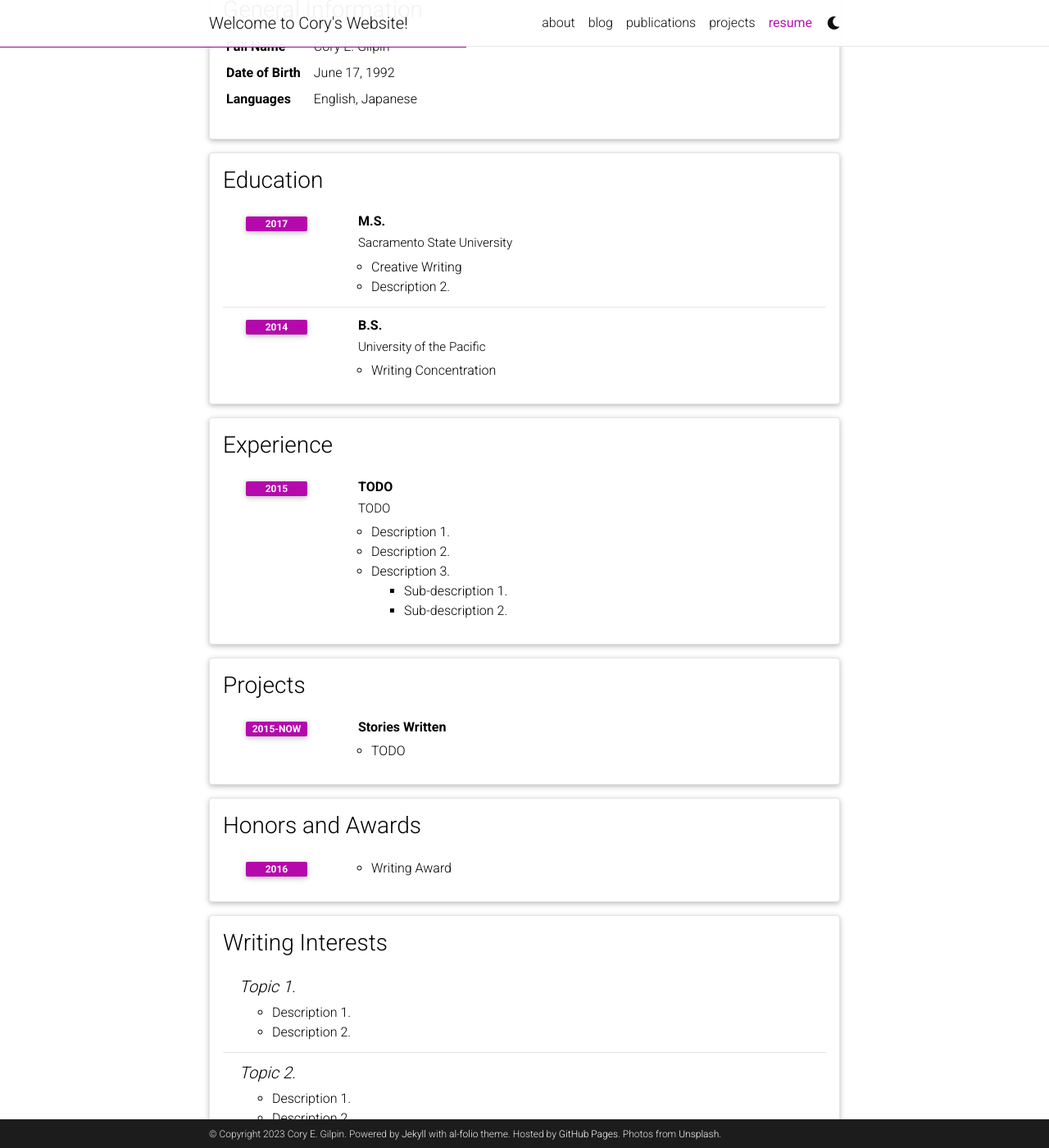
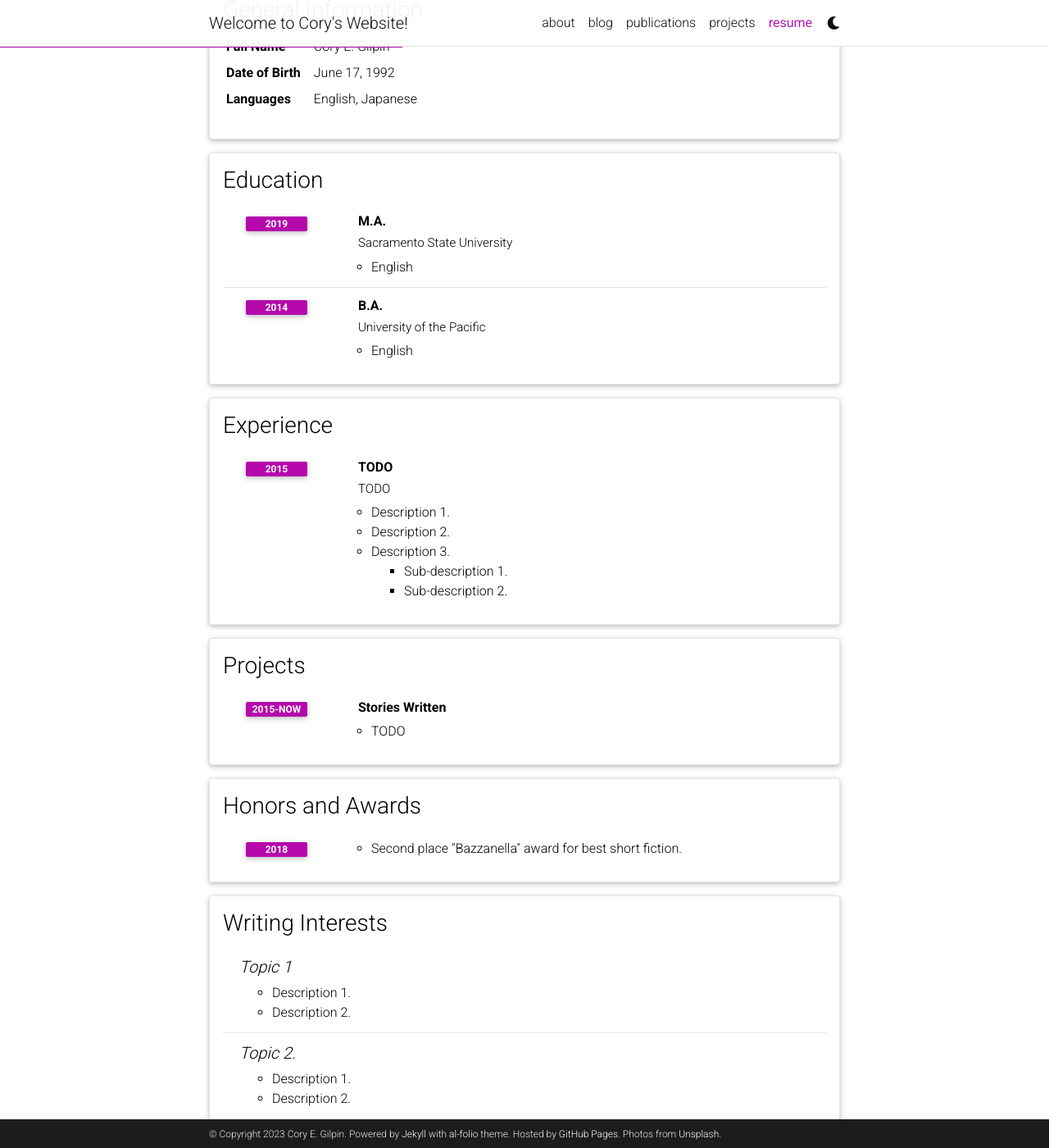
Before and after one commit to lgilpin/cegilpin, a Jekyll site: the page built from _pages/cv.md, in a window 1280 px wide and 1400 px high, scrolled down 207 px. Shown: the whole window at 82% size. Built offline with Jekyll 4.4.1, drawn with Linux system fonts in a browser that asks for light colours; comment, search, counter and statistics services are not loaded; a style sheet for code colours, icons or effects is not loaded; some of the changed text lies outside the part shown.

```diff
--- a/_config.yml
+++ b/_config.yml
@@ -6,7 +6,7 @@ title: Welcome to Cory's Website! # the website title (if blank, full name will
 first_name: Cory
 middle_name: E.
 last_name: Gilpin
-email: neom301@gmail.com
+email: Cgilpin102@gmail.com
 description: > # the ">" symbol means to ignore newlines until "footer_text:"
   A simple, whitespace theme for academics. Based on [*folio](https://github.com/bogoli/-folio) design.
 footer_text: >
--- a/_data/cv.yml
+++ b/_data/cv.yml
@@ -11,17 +11,16 @@
 - title: Education
   type: time_table
   contents:
-    - title: M.S.
+    - title: M.A.
       institution: Sacramento State University
-      year: 2017
+      year: 2019
       description:
-        - Creative Writing
-        - Description 2.
-    - title: B.S.
+        - English
+    - title: B.A.
       institution: University of the Pacific
       year: 2014
       description:
-        - Writing Concentration
+        - English
 - title: Experience
   type: time_table
   contents:
@@ -46,14 +45,14 @@
 - title: Honors and Awards
   type: time_table
   contents:
-    - year: 2016
+    - year: 2018
       items:
-        - Writing Award
+        - Second place "Bazzanella" award for best short fiction.
 
 - title: Writing Interests
   type: nested_list
   contents:
-    - title: Topic 1.
+    - title: Topic 1
       items:
         - Description 1.
         - Description 2.
@@ -65,4 +64,6 @@
 - title: Other Interests
   type: list
   contents:
-    - <u>Hobbies:</u> Gaming
+    - Japanese popular culture
+    - Gaming-both current and retro
+    - Health-wellness
```
Also changed, not shown: _pages/cv.md (+1 -1 lines), 1 other file.
